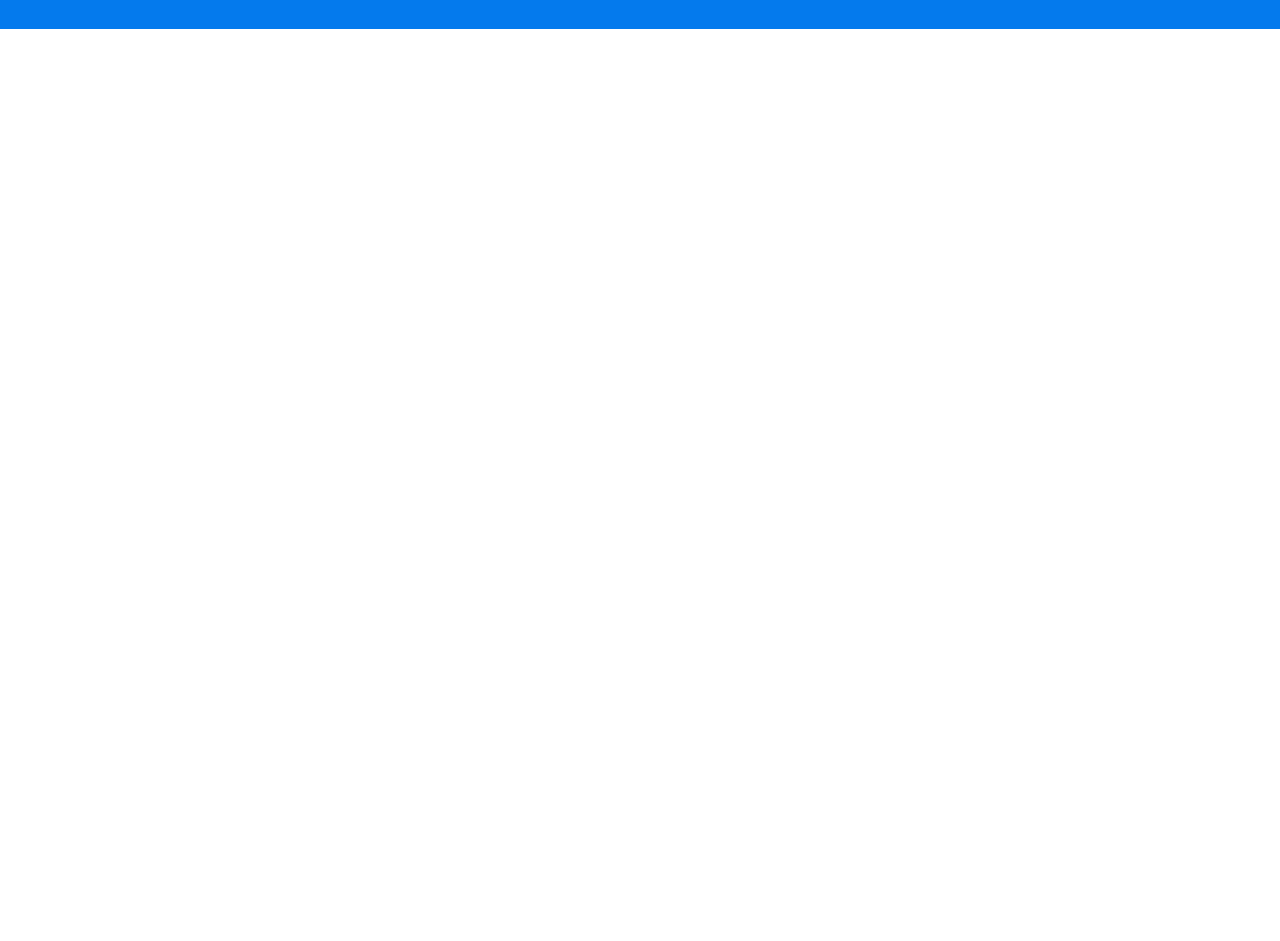
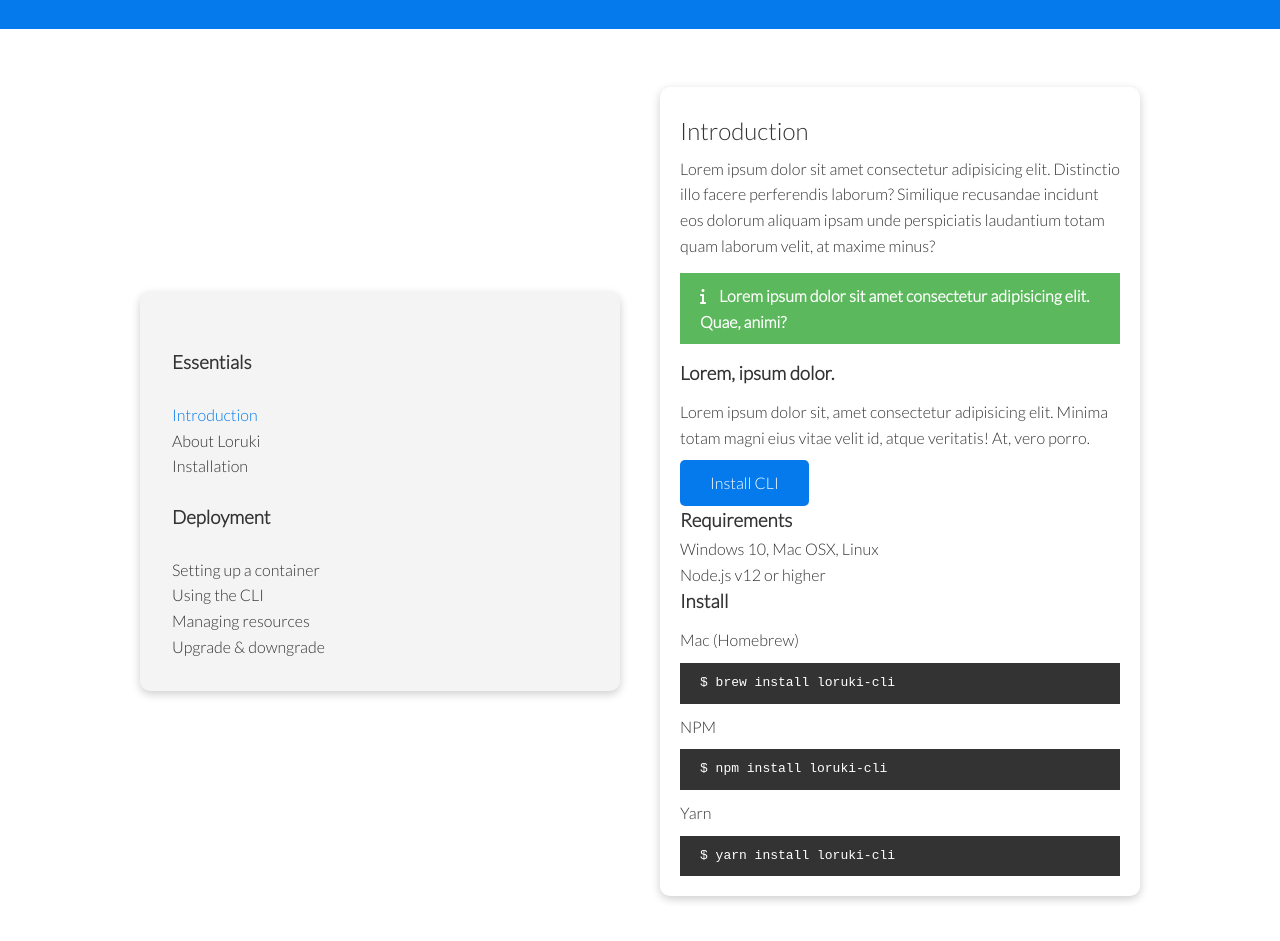
Before and after one commit to BF-FrontEnd-class-2024/group2-loruki-rebuild, a website: page docs.html in a window 1280 px wide. Shown: the part 305-1246 px from the top of the page. Before the commit the page ends 800 px from the top, so only its background shows below. Drawn offline with Linux system fonts and the light colour scheme.

Commit message:
add container3 - docs main - docs

```diff
--- a/docs.html
+++ b/docs.html
@@ -1,14 +1,12 @@
 <!DOCTYPE html>
 <html lang="en">
+
 <head>
   <meta charset="UTF-8" />
   <meta name="viewport" content="width=device-width, initial-scale=1.0" />
-    <link
-      rel="stylesheet"
-      href="https://cdnjs.cloudflare.com/ajax/libs/font-awesome/5.15.1/css/all.min.css"
+  <link rel="stylesheet" href="https://cdnjs.cloudflare.com/ajax/libs/font-awesome/5.15.1/css/all.min.css"
     integrity="sha512-+4zCK9k+qNFUR5X+cKL9EIR+ZOhtIloNl9GIKS57V1MyNsYpYcUrUeQc9vNfzsWfV28IaLL3i96P9sdNyeRssA=="
-      crossorigin="anonymous"
-    />
+    crossorigin="anonymous" />
   <link rel="stylesheet" href="./styles/utilities.css" />
   <link rel="stylesheet" href="./styles/style.css" />
   <title>Loruki | Cloud Hosting For Everyone</title>
@@ -39,5 +37,67 @@
       <img src="images/docs.png" alt="" />
     </div>
   </section>
+
+  <!-- Docs main -->
+  <section class="docs-main my-4">
+    <div class="container grid">
+      <div class="card bg-light p-3">
+        <h3 class="my-2">Essentials</h3>
+        <nav>
+          <ul>
+            <li><a class="text-primary" href="#">Introduction</a></li>
+            <li><a href="#">About Loruki</a></li>
+            <li><a href="#">Installation</a></li>
+          </ul>
+        </nav>
+
+        <h3 class="my-2">Deployment</h3>
+        <nav>
+          <ul>
+            <li><a href="#">Setting up a container</a></li>
+            <li><a href="#">Using the CLI</a></li>
+            <li><a href="#">Managing resources</a></li>
+            <li><a href="#">Upgrade &amp; downgrade</a></li>
+          </ul>
+        </nav>
+      </div>
+      <div class="card">
+        <h2>Introduction</h2>
+        <p>
+          Lorem ipsum dolor sit amet consectetur adipisicing elit. Distinctio
+          illo facere perferendis laborum? Similique recusandae incidunt eos
+          dolorum aliquam ipsam unde perspiciatis laudantium totam quam
+          laborum velit, at maxime minus?
+        </p>
+
+        <div class="alert alert-success">
+          <i class="fas fa-info"></i> Lorem ipsum dolor sit amet consectetur
+          adipisicing elit. Quae, animi?
+        </div>
+
+        <h3>Lorem, ipsum dolor.</h3>
+        <p>
+          Lorem ipsum dolor sit, amet consectetur adipisicing elit. Minima
+          totam magni eius vitae velit id, atque veritatis! At, vero porro.
+        </p>
+        <a href="#" class="btn btn-primary">Install CLI</a>
+
+        <h3>Requirements</h3>
+        <ul>
+          <li>Windows 10, Mac OSX, Linux</li>
+          <li>Node.js v12 or higher</li>
+        </ul>
+
+        <h3>Install</h3>
+        <p>Mac (Homebrew)</p>
+        <pre><code>$ brew install loruki-cli</code></pre>
+        <p>NPM</p>
+        <pre><code>$ npm install loruki-cli</code></pre>
+        <p>Yarn</p>
+        <pre><code>$ yarn install loruki-cli</code></pre>
+      </div>
+    </div>
+  </section>
 </body>
+
 </html>
```
Lines whose indentation alone changed are shown as unchanged.
